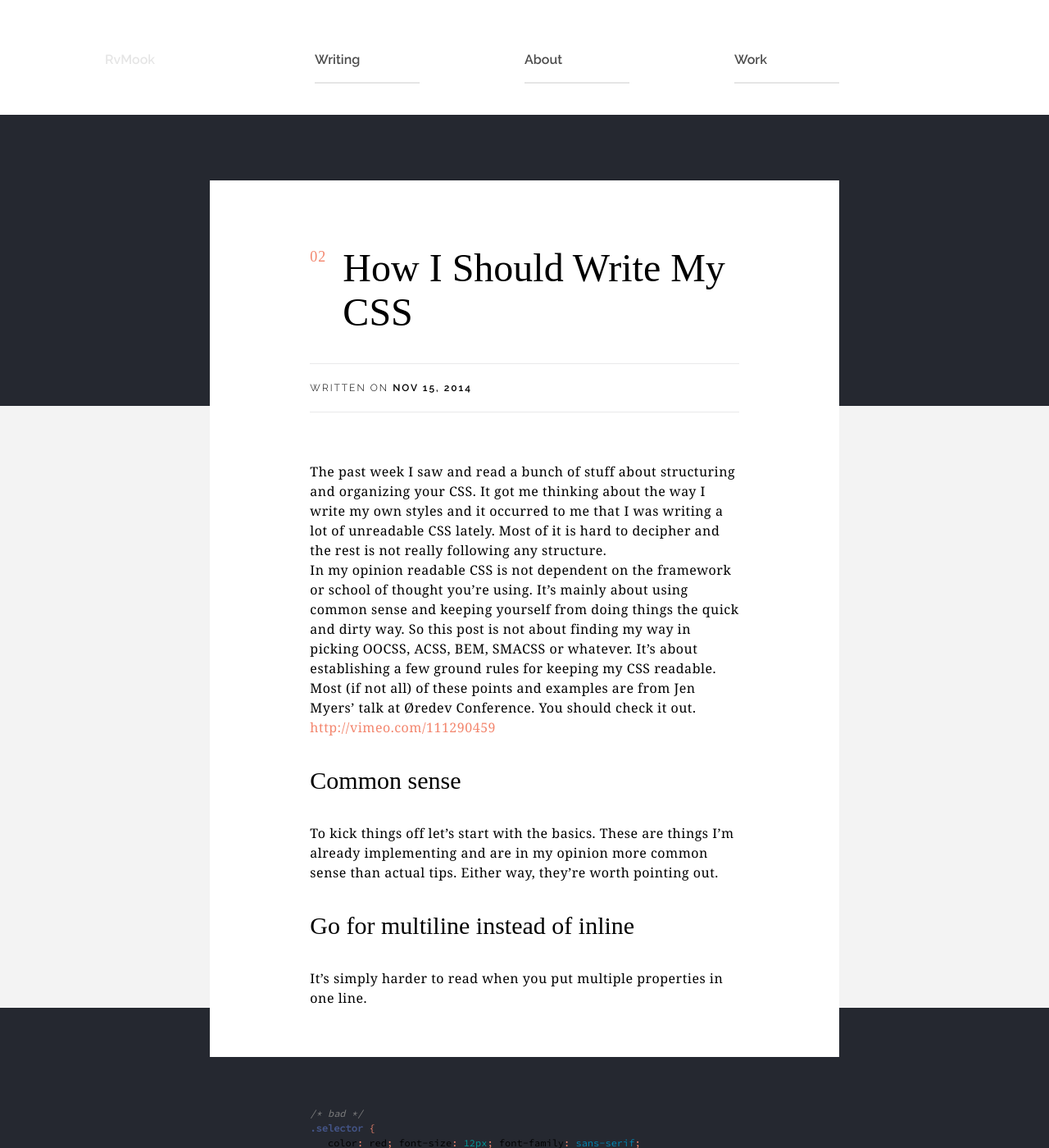
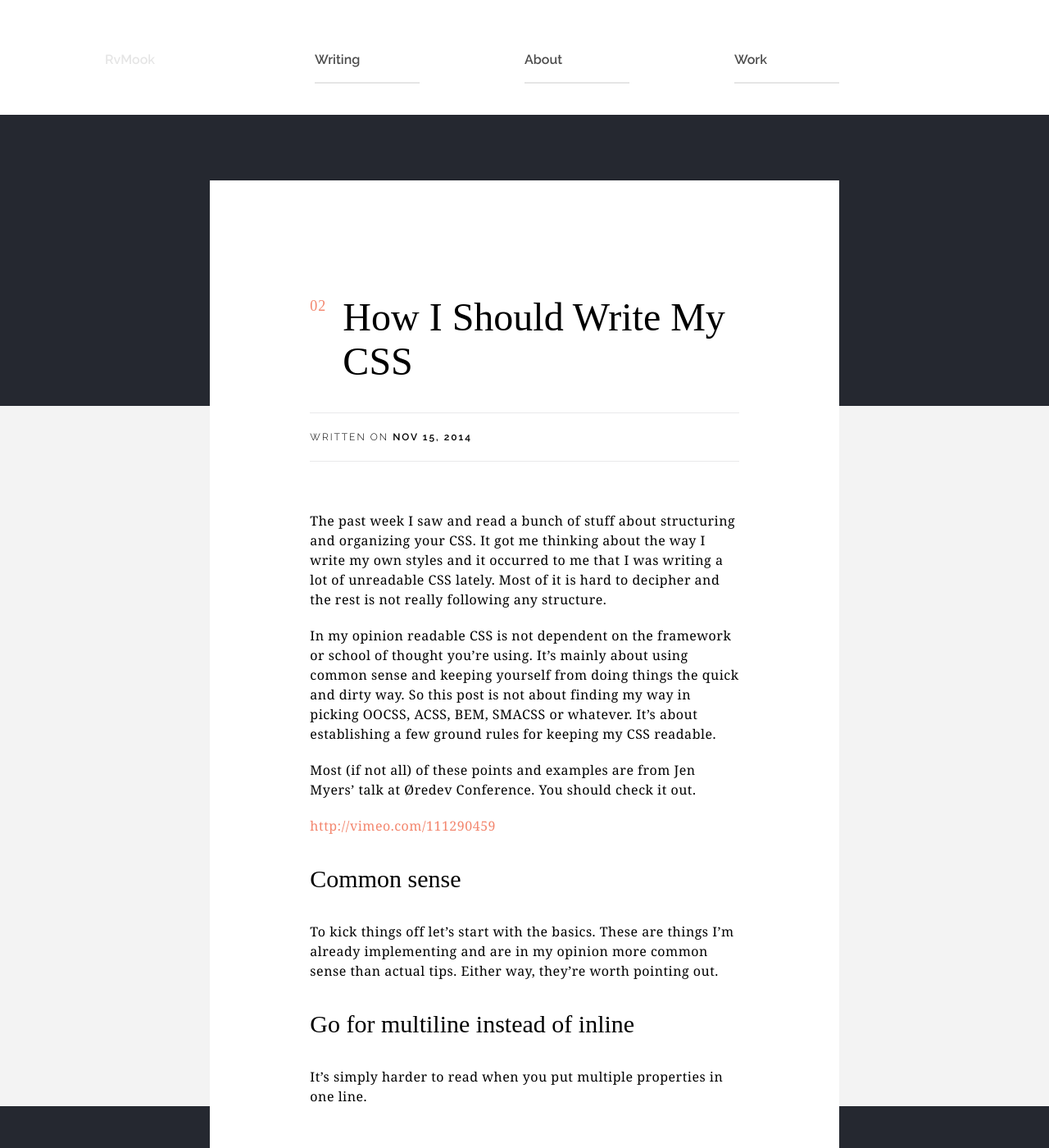
Before and after one commit to rickvanmook/rickvanmook.github.io, a Jekyll site: the page built from _posts/2014-11-15-how-i-should-write-my-css.html, in a window 1280 px wide and 1400 px high. Shown: the whole window at 82% size. Built offline with Jekyll 4.4.1, drawn with Linux system fonts in a browser that asks for light colours; some web fonts are replaced.

Commit message:
Improved post margins

```diff
--- a/_sass/_post.scss
+++ b/_sass/_post.scss
@@ -40,6 +40,8 @@
 		position: relative;
 		word-wrap: break-word;
 		background-color: #252830;
+		padding: 120px 0;
+		margin: -60px 0;
 		font-size: 12px;
 		line-height: 1.5;
 
@@ -71,31 +73,8 @@
 
 				position: relative;
 				display: block;
-				margin: 60px 0;
 				font-family: $font-code;
 			}
-		}
-
-		&:after, &:before {
-			content: "";
-			display: block;
-
-			@include mq(is-small) {
-
-				width: 80%;
-			}
-
-			@include mq(is-large) {
-
-				width: 60%;
-			}
-
-			width: 100%;
-			max-width: 826px;
-			margin: 0 auto;
-			box-sizing: border-box;
-			background-color: #fff;
-			height: 60px;
 		}
 	}
 }
@@ -109,7 +88,7 @@
 
 	max-width: 826px;
 	margin: 0 auto;
-	padding: 0 5%;
+	padding: 60px 5%;
 	box-sizing: border-box;
 	background-color: #fff;
 
@@ -117,7 +96,7 @@
 	@include mq(is-small) {
 
 		width: 80%;
-		padding: 0 9.56%;
+		padding: 60px 9.56%;
 	}
 
 	@include mq(is-large) {
@@ -129,8 +108,12 @@
 
 		font-family: $font-serif;
 		font-size: 30px;
-		padding-top: 30px;
-		padding-bottom: 30px;
+		margin: 30px 0;
+
+		&:first-child {
+
+			margin-top: 0;
+		}
 	}
 
 	p {
@@ -140,6 +123,12 @@
 		line-height: 1.5;
 		letter-spacing: 0.5px;
 		background-color: #fff;
+		margin-bottom: 20px;
+
+		&:last-child {
+
+			margin-bottom: 0;
+		}
 	}
 }
 
@@ -192,8 +181,7 @@
 
 .post__footer__content {
 
-	padding-top: 80px;
-	padding-bottom: 90px;
+	margin: 53px 0 30px;
 }
 
 .post__footer__title {
@@ -253,8 +241,5 @@
 
 .post__footer {
 
-
 	width: 100%;
-
-
 }
```
